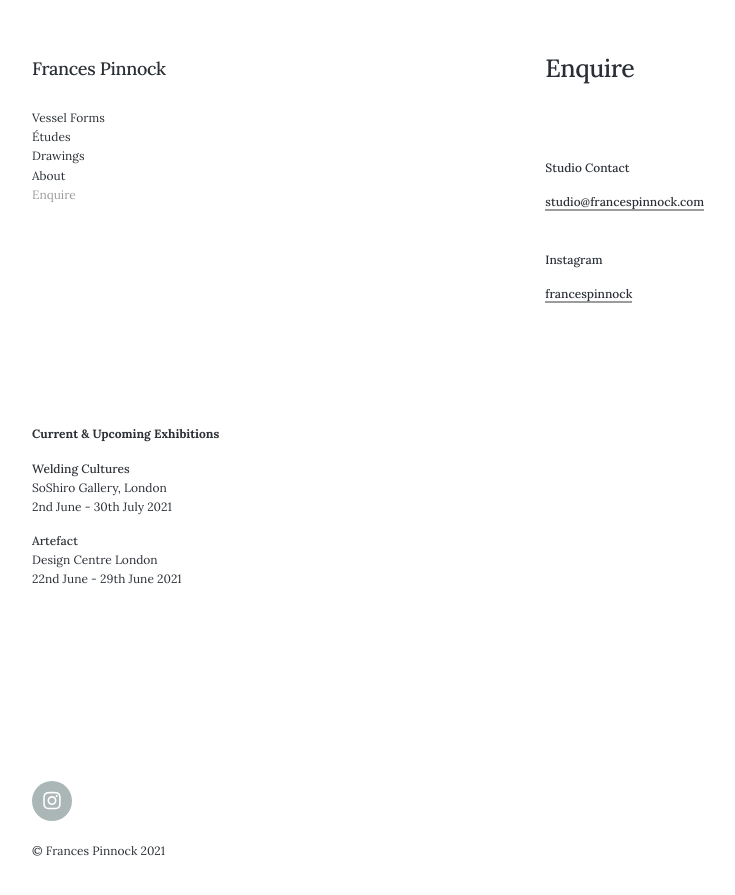
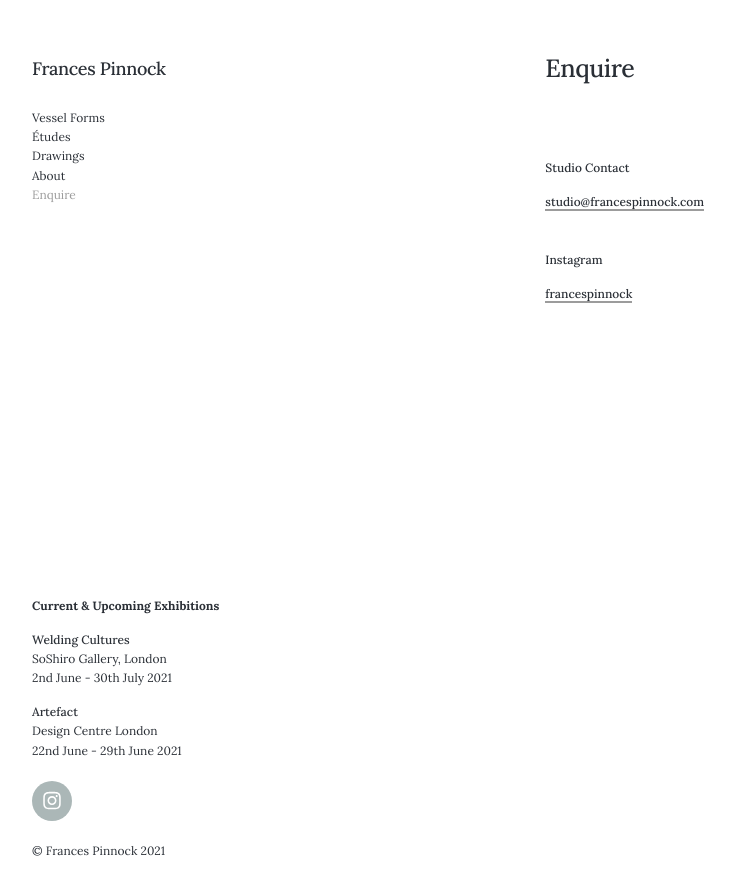
Before and after one commit to francespinnock/francespinnock.github.io, a Jekyll site: the page built from _pages/enquire.md, in a window 1280 px wide and 900 px high. Shown: the top 895 px of the window, without its empty margins (28-763 px from the left). Built offline with Jekyll 4.4.1, drawn with Linux system fonts in a browser that asks for light colours; nearby versions of some CDN libraries.

Commit message:
Fix up bottom margin

```diff
--- a/css/style.scss
+++ b/css/style.scss
@@ -176,5 +176,5 @@ $grid-spacing: {{ site.data.settings.grid_settings.grid_spacing }}px;
 }
 
 div.exhibition-notice {
-    margin-bottom: 12em;
+    margin-bottom: 1.3em;
 }
```
